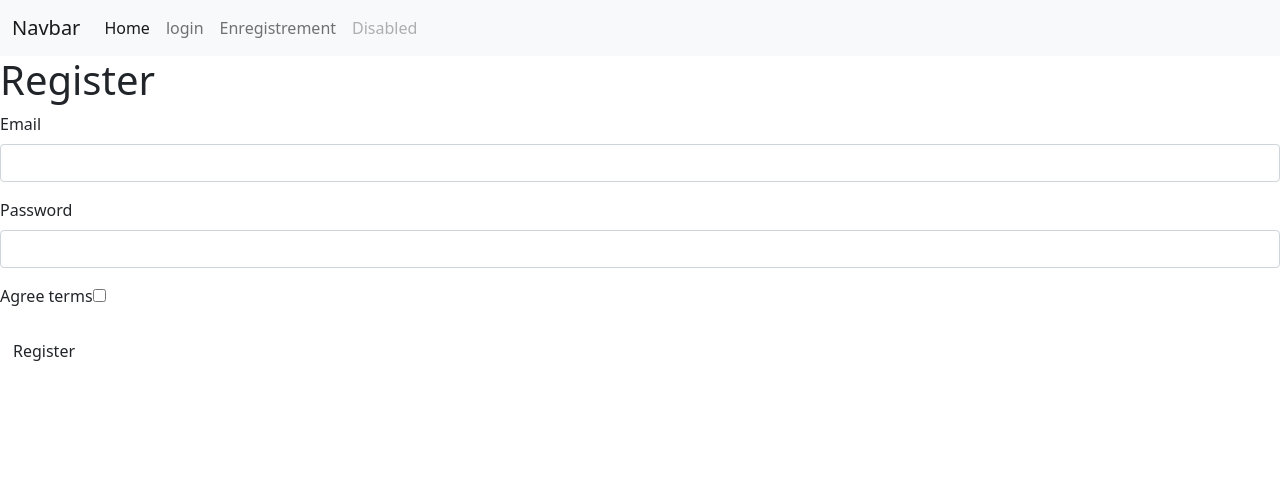
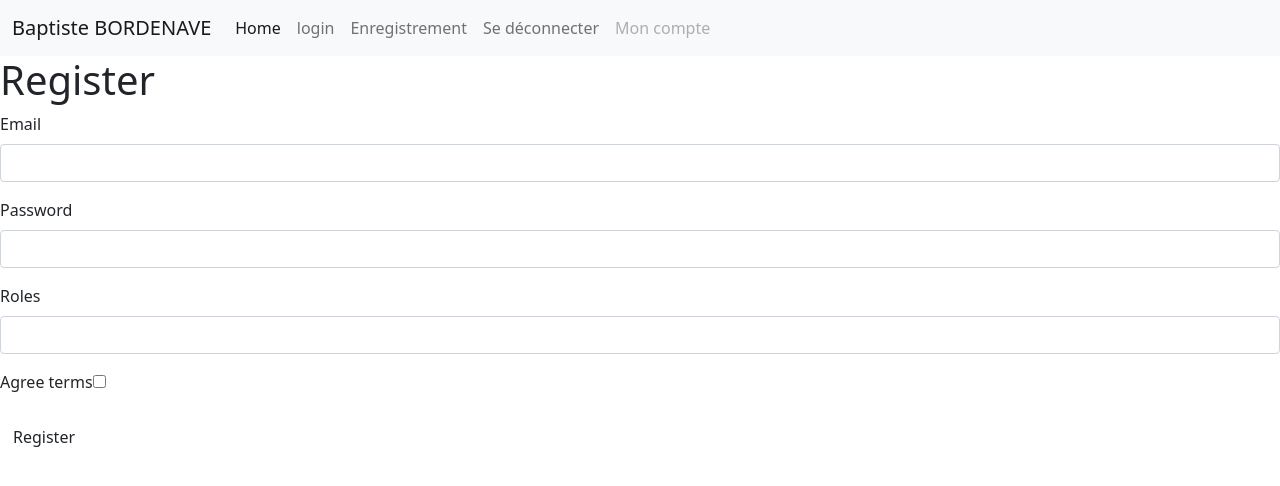
Before and after one commit to Ari33260/R209, a Symfony app: template templates/registration/register.html.twig in a window 1280 px wide. Shown: the top 486 px of the page. Run offline with Twig, Linux system fonts and the light colour scheme; the template is opened without the code that fills it, so the values that code supplies are empty; form fields are guessed from the names that the template uses; some libraries are stand-ins or nearby versions.

Commit message:
mise à jour

```diff
--- a/src/Controller/HomeController.php
+++ b/src/Controller/HomeController.php
@@ -6,9 +6,15 @@ use Symfony\Bundle\FrameworkBundle\Controller\AbstractController;
 use Symfony\Component\HttpFoundation\Response;
 use Symfony\Component\Routing\Annotation\Route;
 
+use Sensio\Bundle\FrameworkExtraBundle\Configuration\Security;
+use Sensio\Bundle\FrameworkExtraBundle\Configuration\IsGranted;
+use App\Entity\User;
+use Doctrine\ORM\EntityManagerInterface;
+use Symfony\Component\HttpFoundation\Request;
 class HomeController extends AbstractController
 {
     /**
+	 * @IsGranted("ROLE_ADMIN")
      * @Route("/home", name="app_home")
      */
     public function index(): Response
--- a/templates/base.html.twig
+++ b/templates/base.html.twig
@@ -17,7 +17,7 @@
 		<body>
 		<nav class="navbar navbar-expand-lg navbar-light bg-light">
 	  <div class="container-fluid">
-		<a class="navbar-brand" href="#">Navbar</a>
+		<a class="navbar-brand" href="/home">Baptiste BORDENAVE</a>
 		<button class="navbar-toggler" type="button" data-bs-toggle="collapse" data-bs-target="#navbarNav" aria-controls="navbarNav" aria-expanded="false" aria-label="Toggle navigation">
 		  <span class="navbar-toggler-icon"></span>
 		</button>
@@ -33,7 +33,10 @@
 			  <a class="nav-link" href="/register">Enregistrement</a>
 			</li>
 			<li class="nav-item">
-			  <a class="nav-link disabled">Disabled</a>
+			  <a class="nav-link" href="/logout">Se déconnecter</a>
+			</li>
+			<li class="nav-item">
+			  <a class="nav-link disabled">Mon compte</a>
 			</li>
 		  </ul>
 		</div>
--- a/templates/registration/register.html.twig
+++ b/templates/registration/register.html.twig
@@ -10,6 +10,7 @@
         {{ form_row(registrationForm.plainPassword, {
             label: 'Password'
         }) }}
+		{{ form_row(registrationForm.roles) }}
         {{ form_row(registrationForm.agreeTerms) }}
 
         <button type="submit" class="btn">Register</button>
```
Also changed, not shown: src/Form/RegistrationFormType.php (+20 -0 lines), 3 other files.
